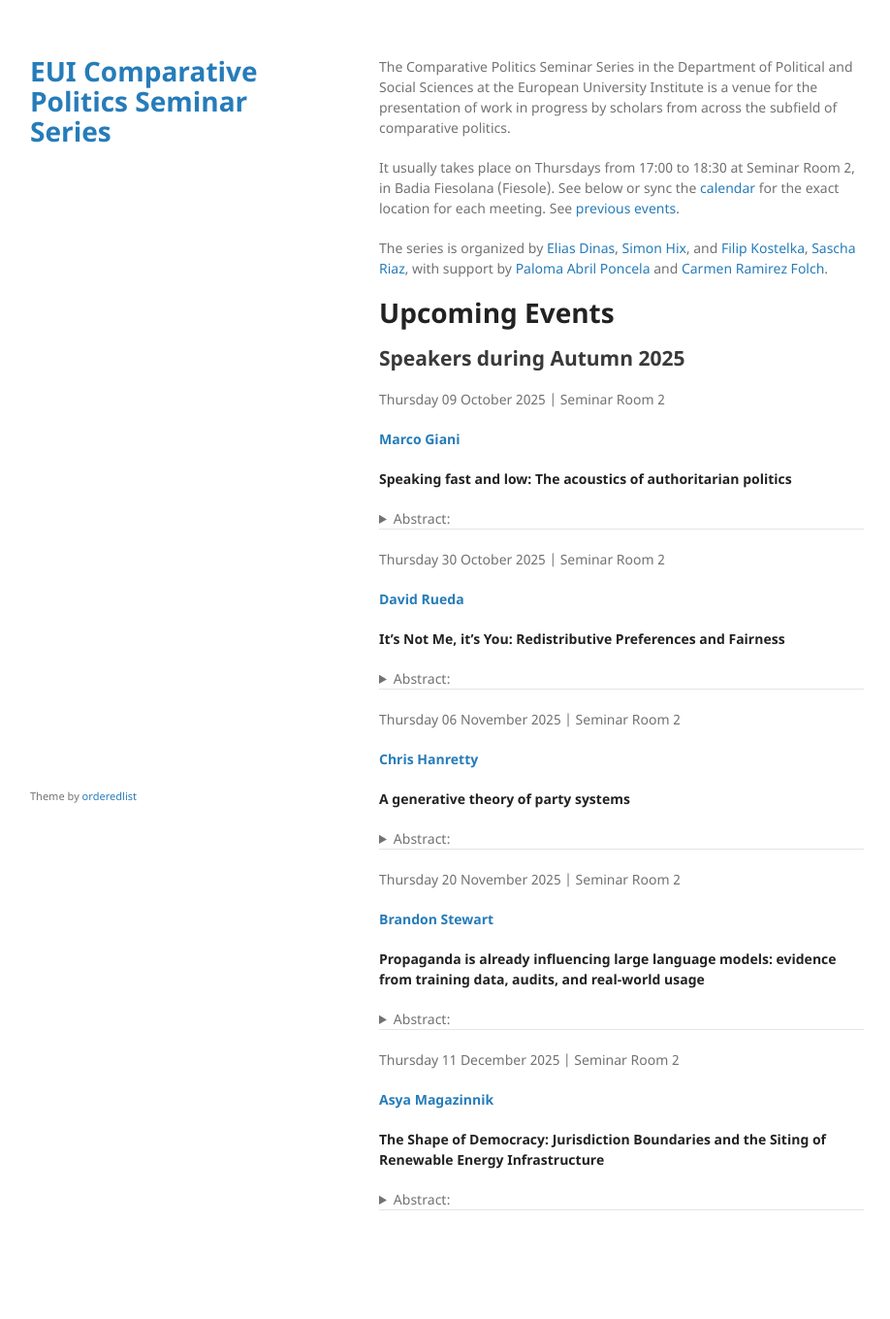
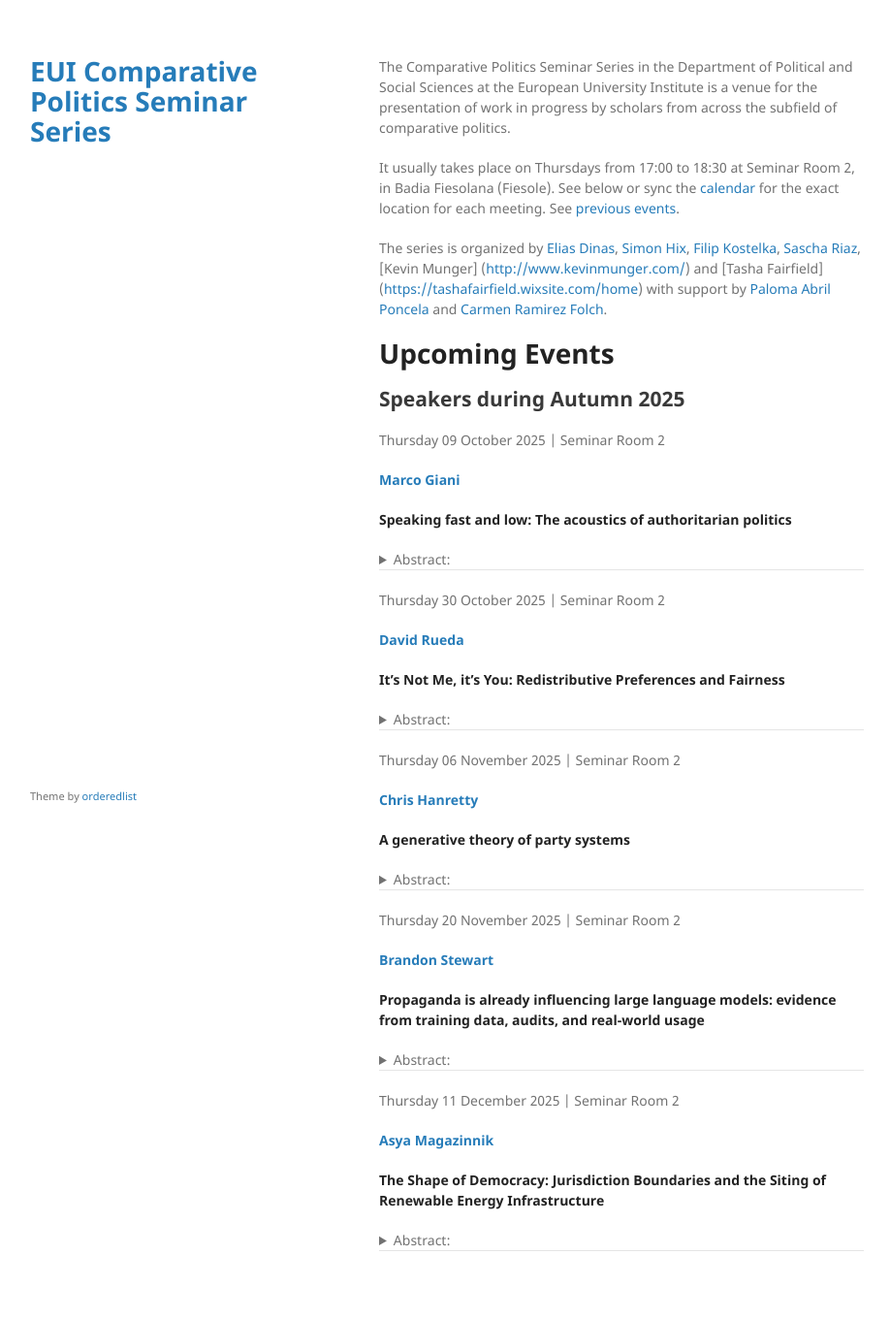
Before and after one commit to cpss-eui/cpss-eui.github.io, a Jekyll site: the page built from index.md, in a window 1280 px wide. Shown: the whole page at 97% size, without its empty margins (179-1097 px from the left). Built offline with Jekyll 4.4.1, drawn with Linux system fonts in a browser that asks for light colours; our own code applies the rules of GitHub Pages for plain Markdown files; before the commit the page ends 1318 px from its top, so only the background shows below that.

Commit message:
See https://github.com/cpss-eui/comparative-politics-seminar-series/commit/dfa370841a8bc0e24b671c3cf87f4348f360af1e from refs/heads/main

```diff
--- a/index.md
+++ b/index.md
@@ -11,10 +11,12 @@
 
 The series is organized by [Elias
 Dinas](https://www.eui.eu/people?id=elias-dinas), [Simon
-Hix](https://simonhix.com//), and [Filip
+Hix](https://simonhix.com//), [Filip
 Kostelka](https://filipkostelka.com/), [Sascha
-Riaz](https://saschariaz.com/), with support by [Paloma Abril
-Poncela](https://palomaabril.github.io/) and [Carmen Ramirez
+Riaz](https://saschariaz.com/), \[Kevin Munger\]
+(<http://www.kevinmunger.com/>) and \[Tasha Fairfield\]
+(<https://tashafairfield.wixsite.com/home>) with support by [Paloma
+Abril Poncela](https://palomaabril.github.io/) and [Carmen Ramirez
 Folch](https://www.eui.eu/people?id=carmen-ramirez-folch).
 
 # Upcoming Events
```
